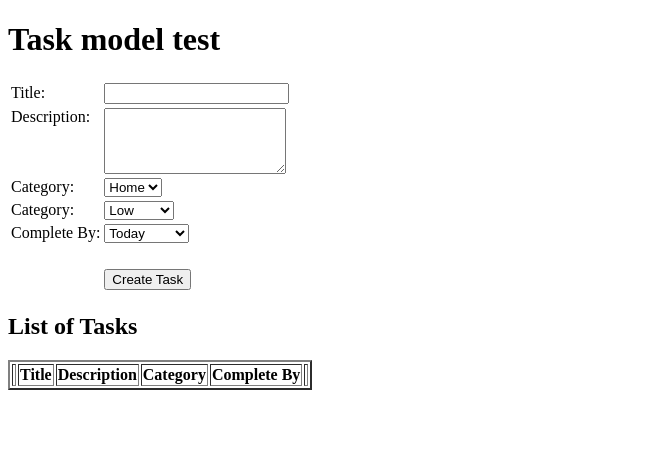
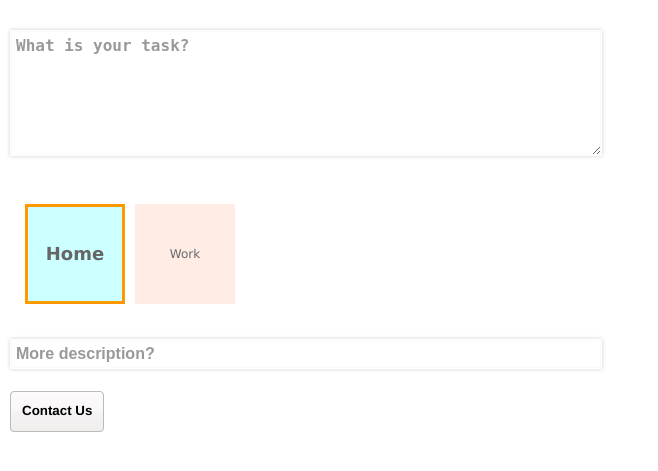
Before and after one commit to hrawat/t_b, a PHP site: page /TestTaskModel.html in a window 1280 px wide. Shown: the top 471 px of the page, without its empty margins (0-658 px from the left). Run offline with PHP 8.4, Linux system fonts and the light colour scheme; lists and menus that the app fills with data are empty.

Commit message:
Updated the Styles for index_annie.html and create task page

```diff
--- a/src/client/html/TestTaskModel.html
+++ b/src/client/html/TestTaskModel.html
@@ -4,19 +4,37 @@
 <head>
     <title>Task model test page</title>
     <script type="text/javascript" src="lib/jquery-1.7.2.js" > </script>
+
+	<link href="style/main_.css" type="text/css" rel="stylesheet" />
+
 </head>
 <body>
-<h1> Task model test
-    <page></page></h1>
-<form id="createTaskForm">
+<form id="createTaskForm"  style="overflow-x: visible; overflow-y: visible; " class="form create_form" method="post">
     <input id="taskId" type="hidden" value="" />
-    <table id="createTaskFormTable">
+
+    <ul>
+        <li>
+        	<textarea id="taskTitle" rows="6" onfocus="this.innerHTML=''" onblur="if (this.innerHTML=='') this.innerHTML='What is your task?'"/>What is your task?</textarea>
+        </li>
+
+        <li>
+        	<ul class="cat_selector">
+            	<li class=""><a class="selected home">Home</a></li>
+                <li><a class="work">Work</a></li>
+            </ul>
+        </li>
+
+        <li><input type="text" name="email" onfocus="this.value=''" onblur="if (this.value=='') this.value='More description?'" value="More description?"/></li>
+        <li class="submitbutton"><input type="submit" class="Botton callerToAction buttonMedium" value="Contact Us"/></li>
+    </ul>
+
+   <!-- <table id="createTaskFormTable">
         <tr>
             <td>
                 <label for="taskTitle" size="100">Title: </label>
             </td>
             <td>
-                <input id="taskTitle" type="text" />
+                <input id="taskTitle" class="title2" type="text" />
             </td>
         </tr>
         <tr style="vertical-align: top">
@@ -73,10 +91,10 @@
         </tr>
 
     </table>
-
+-->
 </form>
 
-<h2> List of Tasks </h2>
+<!--<h2> List of Tasks </h2>
 <table id="listOfTasks" border="2">
     <tr>
         <th></th>
@@ -87,7 +105,7 @@
         <th></th>
     </tr>
 
-</table>
+</table>-->
 <script type="text/javascript" src="lib/json2.js" > </script>
 <script type="text/javascript" src="js/utils/Utils.js" > </script>
 <script type="text/javascript" src="js/model/TaskModel.js" > </script>
--- a/src/client/html/style/main_.css
+++ b/src/client/html/style/main_.css
@@ -116,7 +140,7 @@ body {
 /***** Button Style *****/
 /***********************/
 
-.Botton {
+.Botton, input[type=submit] {
 	border: 1px solid transparent;
 	background-color:#ccc;
 	-moz-border-radius: .3em;
@@ -129,7 +153,7 @@ body {
 	display: inline-block;
 	font-family: "helvetica neue",arial,sans-serif;
 	font-weight: bold;
-	line-height: 1em;
+	line-height: 2em;
 	margin: 0;
 	padding: .45em .825em .45em;
 	text-align: center;
@@ -186,3 +209,78 @@ a {
 	padding: 0 0 0 10px;
 	font-weight:bold;
 }
+
+/****************************/
+/******** Input Style *******/
+/****************************/
+
+textarea, input[type=text] {
+   	border: 1px solid white;
+    -webkit-box-shadow:
+      inset 0 0 1px  rgba(0,0,0,0.2),
+            0 0 4px rgba(0,0,0,0.2);
+    -moz-box-shadow:
+      inset 0 0 1px  rgba(0,0,0,0.2),
+            0 0 4px rgba(0,0,0,0.2);
+    box-shadow:
+      inset 0 0 1px  rgba(0,0,0,0.2),
+            0 0 4px rgba(0,0,0,0.2);
+    padding: 5px;
+    background: rgb(255,255,255);
+    margin: 0 0 10px 0;
+	width: 100%;
+	font-size: 16px;
+	color:#999;
+	font-weight:bold;
+}
+
+
+
+.create_form {
+	width: 600px;
+}
+
+	.create_form ul{
+		float:left;
+		margin:0;
+		padding:30px 0px;
+		width:100%;
+	}
+		.create_form ul li{
+			list-style:none;
+			padding:0px 10px;
+		}
+			.create_form ul li ul.cat_selector a{
+				float:left;
+				width: 100px;
+				height: 100px;
+				line-height:100px;
+				text-align:center;
+				margin:5px;
+			}
+			.create_form ul li ul.cat_selector a:hover{
+				border:#F90 3px solid;
+				line-height:94px;
+				width: 94px;
+				height: 94px;
+			}
+			.create_form ul li ul.cat_selector a.selected{
+				font-weight:bold;
+				font-size:18px;
+				border:#F90 3px solid;
+				line-height:94px;
+				width: 94px;
+				height: 94px;
+			}
+		.create_form ul li.label{
+			text-align:right;
+			padding-top:8px;
+			font-size:12px;
+		}
+
+
+
+
+.submitbutton {
+	margin-top:12px;
+}
```
Also changed, not shown: other parts of src/client/html/style/main_.css (+38 -15 lines), src/client/html/index_annie.html (+9 -8 lines). Lines whose indentation alone changed are shown as unchanged.
